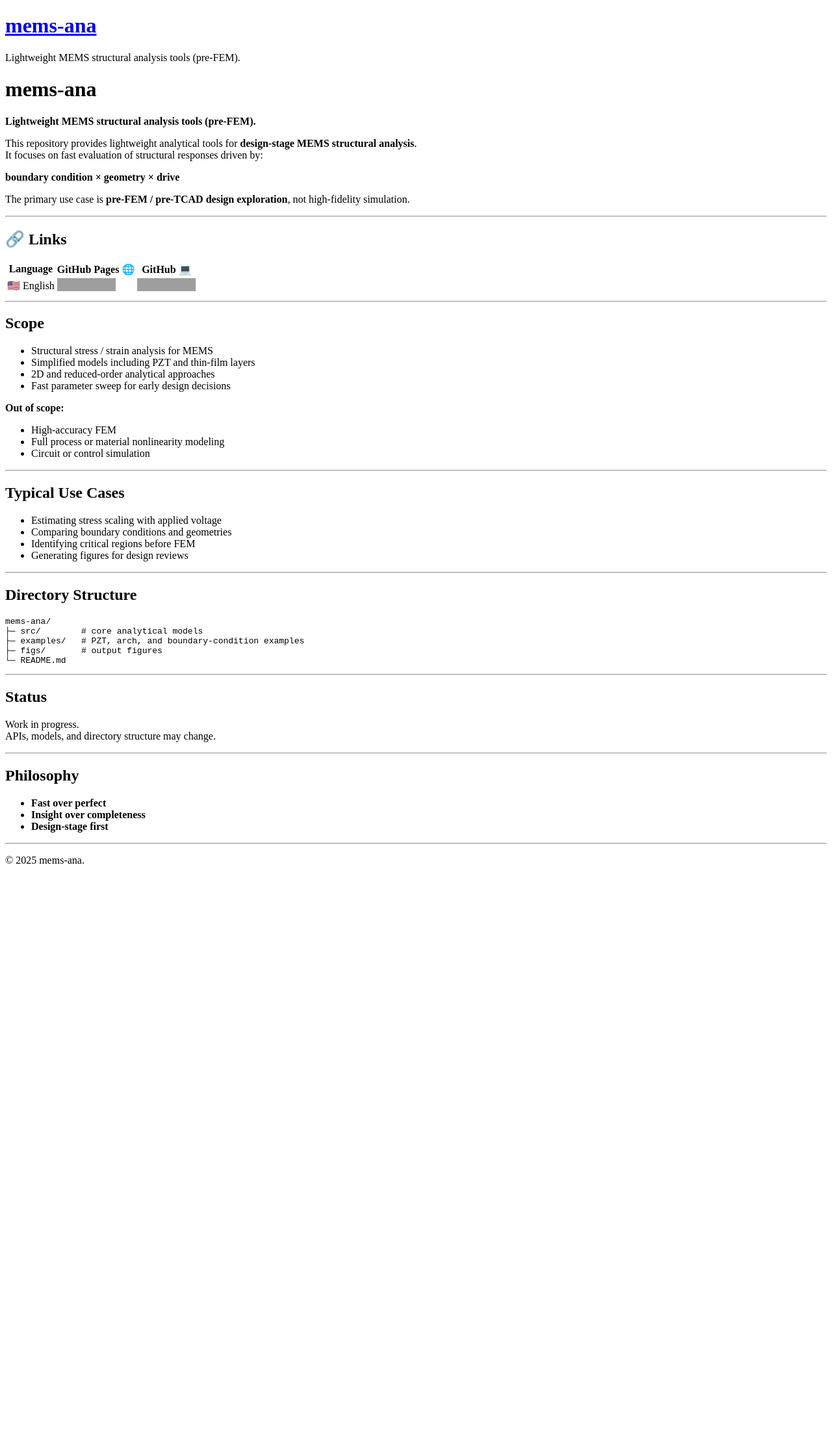
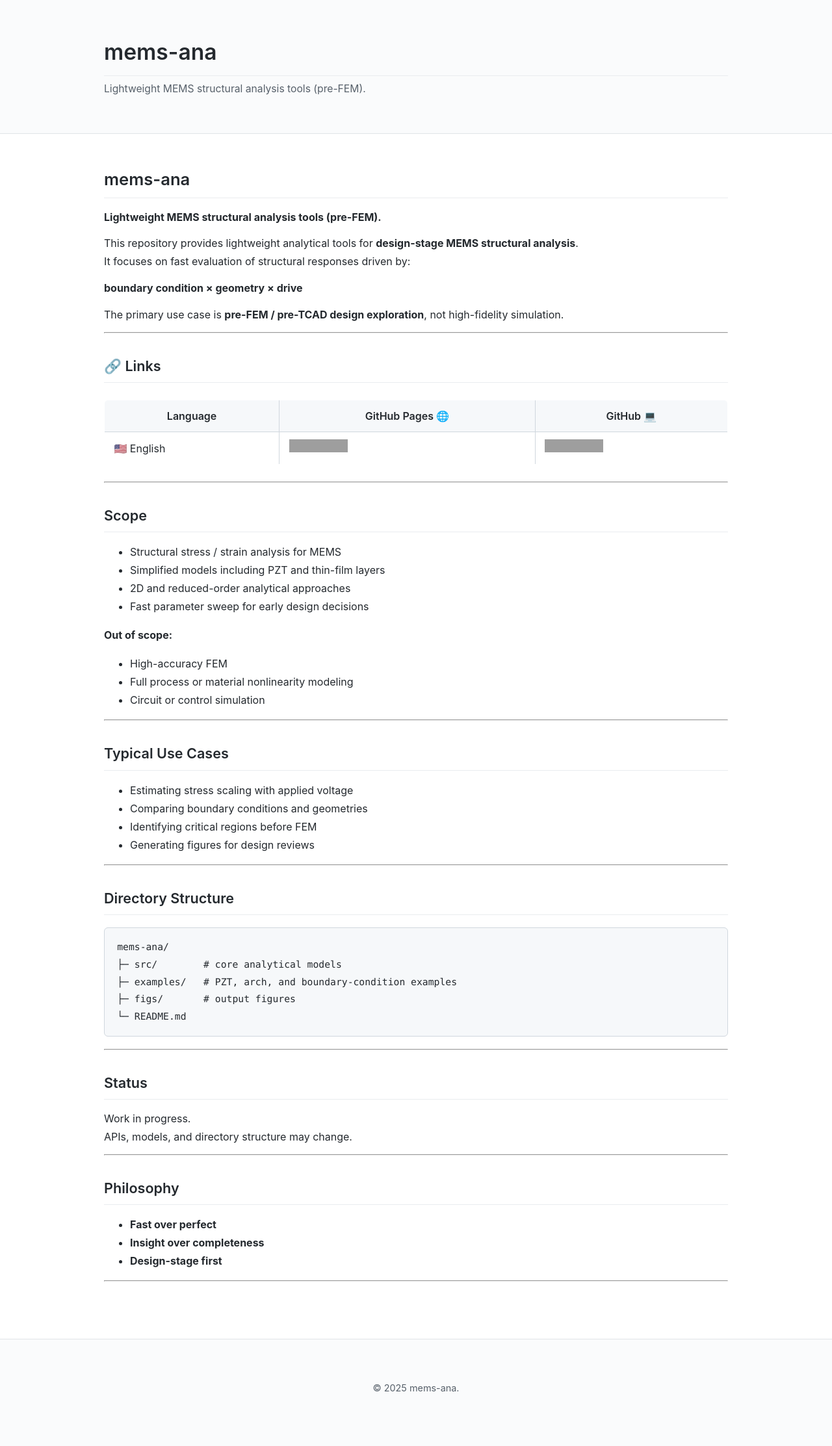
Before and after one commit to Samizo-AITL/mems-ana, a Jekyll site: the page built from index.md, in a window 1280 px wide. Shown: the whole page at 65% size. Built offline with Jekyll 4.4.1, drawn with Linux system fonts in a browser that asks for light colours; our own code applies the rules of GitHub Pages for plain Markdown files; before the commit the page ends 1349 px from its top, so only the background shows below that; grey boxes are pictures that could not be loaded.

Commit message:
Update default.html

```diff
--- a/_layouts/default.html
+++ b/_layouts/default.html
@@ -30,15 +30,13 @@
   <script>
     document.addEventListener("DOMContentLoaded", function () {
       if (window.mermaid) {
-        mermaid.initialize({
-          startOnLoad: true
-        });
+        mermaid.initialize({ startOnLoad: true });
       }
     });
   </script>
 </head>
 
-<body class="aitl-root">
+<body class="mems-ana">
 
   <header class="page-header">
     <div class="wrapper">
```
